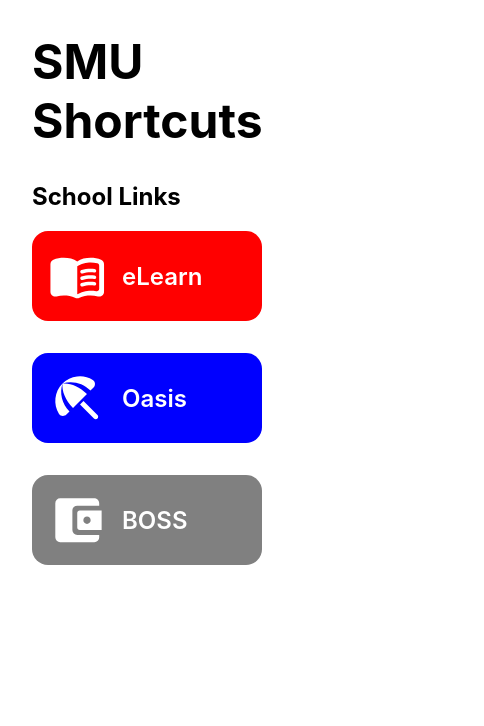
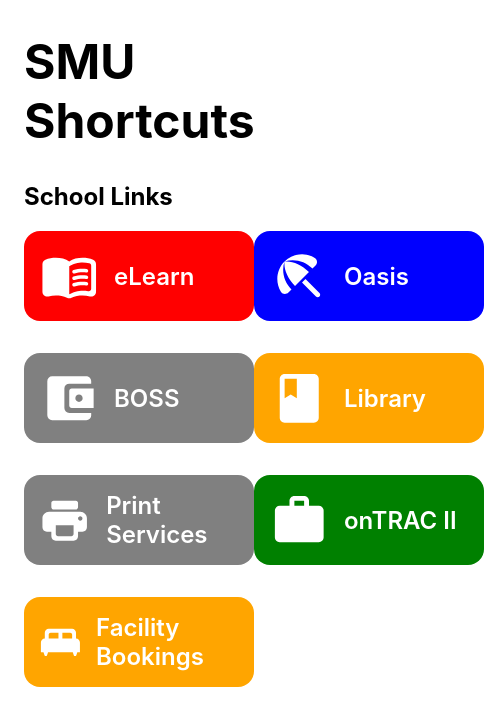
Before and after one commit to alphatrl/classmaid, a React (Create React App) app: page / in a window 390 px wide. Shown: the top 726 px of the page, 484 px wide, since content can reach past the window. Built offline with nearby package versions, Linux system fonts and the light colour scheme.

Commit message:
Add icons
Improve mobile responsiveness

```diff
--- a/src/App.scss
+++ b/src/App.scss
@@ -1,19 +1,10 @@
 .App {
-  padding-left: 32px;
-  padding-right: 32px;
+  padding-left: 10%;
+  padding-right: 10%;
 }
 
 .Header {
-  // background-color: #282c34;
-  // min-height: 100vh;
-  // display: flex;
-  // flex-direction: column;
-  // align-items: center;
-  // justify-content: center;
-  // font-size: calc(10px + 2vmin);
-  // color: white;
   font-size: 1.5em;
-
 }
 
 body {
@@ -29,3 +20,18 @@ code {
   font-family: source-code-pro, Menlo, Monaco, Consolas, 'Courier New',
     monospace;
 }
+
+// Mobile Friendly
+@media (max-width: 700px) {
+  .App {
+    padding-left: 16px;
+    padding-right: 16px;
+  }
+}
+
+@media (max-width: 800px) {
+  .App {
+    padding-left: 24px;
+    padding-right: 24px;
+  }
+}
--- a/src/App.tsx
+++ b/src/App.tsx
@@ -22,10 +22,34 @@ export const App: React.FC = () => {
       link: 'http://google.com',
       color: 'gray',
     },
+    {
+      title: 'Library',
+      logo: 'book_2',
+      link: 'http://google.com',
+      color: 'orange',
+    },
+    {
+      title: 'Print Services',
+      logo: 'print',
+      link: 'http://google.com',
+      color: 'gray',
+    },
+    {
+      title: 'onTRAC II',
+      logo: 'work',
+      link: 'http://google.com',
+      color: 'green',
+    },
+    {
+      title: 'Facility Bookings',
+      logo: 'bed',
+      link: 'http://google.com',
+      color: 'orange',
+    },
   ];
+
   return (
     <div className="App">
-
       <header className="Header">
         <h1>SMU Shortcuts</h1>
       </header>
--- a/src/components/CardList/styles.scss
+++ b/src/components/CardList/styles.scss
@@ -1,8 +1,10 @@
 .cardList {
-  display: flex;
-  flex-direction: row;
-  flex-wrap: wrap;
-  justify-content: space-between;
+  display: grid;
+  // flex-direction: row;
+  // flex-wrap: wrap;
+  // justify-content: space-between;
+  width: 100%;
+  grid-template-columns: repeat(4, 1fr);
 }
 
 .card {
@@ -10,3 +12,20 @@
   // padding-right: 16px;
   margin-bottom: 16px;;
 }
+
+.empty {
+  flex: 1,
+}
+
+// mobile responsiveness
+@media (max-width: 1150px) {
+  .cardList {
+    grid-template-columns: repeat(3, 1fr);
+  }
+}
+
+@media (max-width: 845px) {
+  .cardList {
+    grid-template-columns: repeat(2, 1fr);
+  }
+}
--- a/src/helpers/getIcon.tsx
+++ b/src/helpers/getIcon.tsx
@@ -12,6 +12,24 @@ export const getIcon = (name?: string) => {
     case 'wallet':
       return <Icon.Wallet fill="white" width="65%" />;
 
+    case 'book_2':
+      return <Icon.Book_2 fill="white" width="65%" />;
+
+    case 'print':
+      return <Icon.Print fill="white" width="65%" />;
+
+    case 'work':
+      return <Icon.Work fill="white" width="65%" />;
+
+    case 'bed':
+      return <Icon.Bed fill="white" width="65%" />;
+
+    case 'guide':
+      return <Icon.Guide fill="white" width="65%" />;
+
+    case 'chat':
+      return <Icon.Chat fill="white" width="65%" />;
+
     default:
       return null;
   }
--- a/src/images/icons.tsx
+++ b/src/images/icons.tsx
@@ -31,7 +31,7 @@ export const Umbrella: React.FC<IconProps> = ({ fill, width, height }: IconProps
 export const Wallet: React.FC<IconProps> = ({ fill, width, height }: IconProps) => {
   return (
     <svg viewBox="0 0 24 24" fill={fill} width={width} height={height}>
-     <path d="M0 0h24v24H0V0z" fill="none" />
+      <path d="M0 0h24v24H0V0z" fill="none" />
       <path d="M10 16V8a2 2 0 012-2h9V5c0-1.1-.9-2-2-2H5a2 2 0 00-2 2v14a2 2 0 002 2h14c1.1 0 2-.9 2-2v-1h-9a2 2 0 01-2-2zm3-8c-.55 0-1 .45-1 1v6c0 .55.45 1 1 1h9V8h-9zm3 5.5c-.83 0-1.5-.67-1.5-1.5s.67-1.5 1.5-1.5 1.5.67 1.5 1.5-.67 1.5-1.5 1.5z" />
     </svg>
   );
@@ -43,7 +43,56 @@ export const Book_2: React.FC<IconProps> = ({ fill, width, height }: IconProps)
       <path d="M0 0h24v24H0V0z" fill="none" />
       <path d="M18 2H6c-1.1 0-2 .9-2 2v16c0 1.1.9 2 2 2h12c1.1 0 2-.9 2-2V4c0-1.1-.9-2-2-2zM6 4h5v8l-2.5-1.5L6 12V4z" />
     </svg>
-  )
+  );
+};
+
+export const Print: React.FC<IconProps> = ({ fill, width, height }: IconProps) => {
+  return (
+    <svg viewBox="0 0 24 24" fill={fill} width={width} height={height}>
+      <path d="M0 0h24v24H0V0z" fill="none" />
+      <path d="M19 8H5c-1.66 0-3 1.34-3 3v4c0 1.1.9 2 2 2h2v2c0 1.1.9 2 2 2h8c1.1 0 2-.9 2-2v-2h2c1.1 0 2-.9 2-2v-4c0-1.66-1.34-3-3-3zm-4 11H9c-.55 0-1-.45-1-1v-4h8v4c0 .55-.45 1-1 1zm4-7c-.55 0-1-.45-1-1s.45-1 1-1 1 .45 1 1-.45 1-1 1zm-2-9H7c-.55 0-1 .45-1 1v2c0 .55.45 1 1 1h10c.55 0 1-.45 1-1V4c0-.55-.45-1-1-1z" />
+    </svg>
+  );
+};
+
+export const Work: React.FC<IconProps> = ({ fill, width, height }: IconProps) => {
+  return (
+    <svg viewBox="0 0 24 24" fill={fill} width={width} height={height}>
+      <path d="M0 0h24v24H0V0z" fill="none" />
+      <path d="M20 6h-4V4c0-1.11-.89-2-2-2h-4c-1.11 0-2 .89-2 2v2H4c-1.11 0-1.99.89-1.99 2L2 19c0 1.11.89 2 2 2h16c1.11 0 2-.89 2-2V8c0-1.11-.89-2-2-2zm-6 0h-4V4h4v2z" />
+    </svg>
+  );
+};
+
+export const Bed: React.FC<IconProps> = ({ fill, width, height }: IconProps) => {
+  return (
+    <svg viewBox="0 0 24 24" fill={fill} width={width} height={height}>
+      <g fill="none">
+        <path d="M0 0h24v24H0z" />
+        <path d="M0 0h24v24H0z" />
+      </g>
+      <path fill="none" d="M6 7h5v3H6zM13 7h5v3h-5z" />
+      <path d="M20 10V7c0-1.1-.9-2-2-2H6c-1.1 0-2 .9-2 2v3c-1.1 0-2 .9-2 2v5h1.33l.51 1.53c.1.28.36.47.66.47a.7.7 0 00.66-.47L5.67 17h12.67l.51 1.53c.09.28.35.47.65.47a.7.7 0 00.66-.47l.51-1.53H22v-5c0-1.1-.9-2-2-2zm-9 0H6V8c0-.55.45-1 1-1h4v3zm7 0h-5V7h4c.55 0 1 .45 1 1v2z" />
+    </svg>
+  );
+};
+
+export const Guide: React.FC<IconProps> = ({ fill, width, height }: IconProps) => {
+  return (
+    <svg viewBox="0 0 24 24" fill={fill} width={width} height={height}>
+      <path d="M0 0h24v24H0V0z" fill="none" />
+      <path d="M11.5 2C6.81 2 3 5.81 3 10.5S6.81 19 11.5 19h.5v3c4.86-2.34 8-7 8-11.5C20 5.81 16.19 2 11.5 2zm1 14.5h-2v-2h2v2zm.4-4.78c-.01.01-.02.03-.03.05-.05.08-.1.16-.14.24-.02.03-.03.07-.04.11-.03.07-.06.14-.08.21-.07.21-.1.43-.1.68H10.5c0-.51.08-.94.2-1.3 0-.01 0-.02.01-.03.01-.04.04-.06.05-.1.06-.16.13-.3.22-.44.03-.05.07-.1.1-.15.03-.04.05-.09.08-.12l.01.01c.84-1.1 2.21-1.44 2.32-2.68.09-.98-.61-1.93-1.57-2.13-1.04-.22-1.98.39-2.3 1.28-.14.36-.47.65-.88.65h-.2c-.6 0-1.04-.59-.87-1.17a4.002 4.002 0 014.43-2.79c1.69.25 3.04 1.64 3.33 3.33.44 2.44-1.63 3.03-2.53 4.35z" />
+    </svg>
+  );
+};
+
+export const Chat: React.FC<IconProps> = ({ fill, width, height }: IconProps) => {
+  return (
+    <svg viewBox="0 0 24 24" fill={fill} width={width} height={height}>
+      <path d="M0 0h24v24H0V0z" fill="none" />
+      <path d="M20 6h-1v8c0 .55-.45 1-1 1H6v1c0 1.1.9 2 2 2h10l4 4V8c0-1.1-.9-2-2-2zm-3 5V4c0-1.1-.9-2-2-2H4c-1.1 0-2 .9-2 2v13l4-4h9c1.1 0 2-.9 2-2z" />
+    </svg>
+  );
 };
 
 Book.defaultProps = {
```
